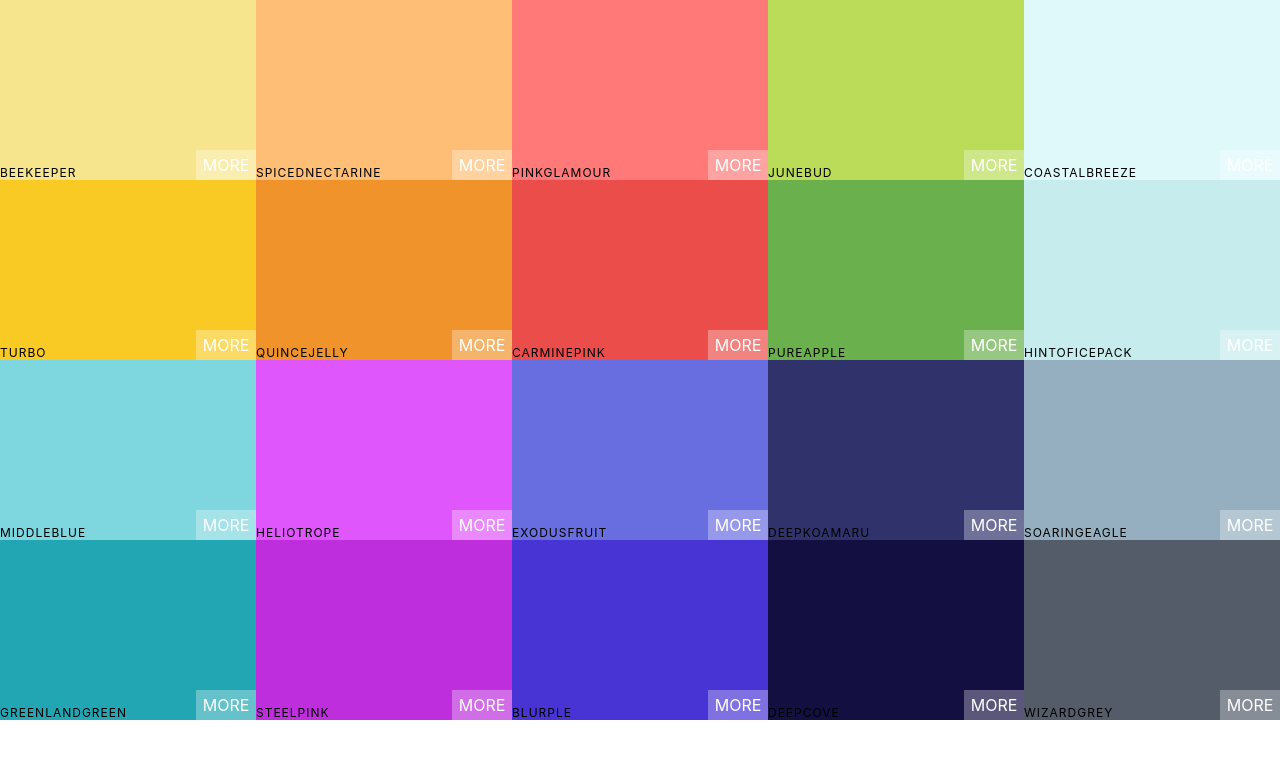
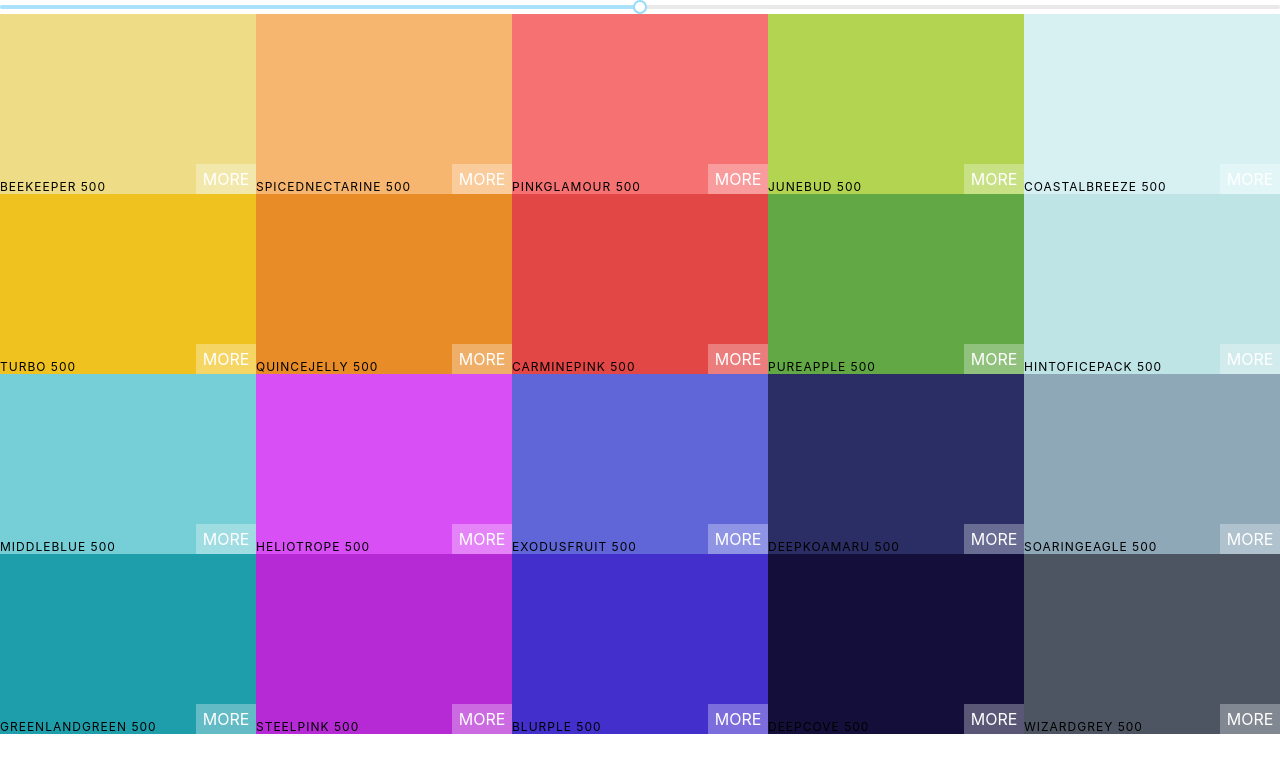
Before and after one commit to nini3008/react--colt, a React (Create React App) app in the folder basics/app1/colors-app/: page / in a window 1280 px wide. Shown: the top 772 px of the page. Built offline with nearby package versions, Linux system fonts and the light colour scheme.

Commit message:
added slider

```diff
--- a/basics/app1/colors-app/src/App.js
+++ b/basics/app1/colors-app/src/App.js
@@ -5,10 +5,9 @@
 
 class App extends Component {
   render() {
-    console.log(generatePalette(seedColors[4]));
     return (
       <div className="App">
-        <Palette {...seedColors[4]} />
+        <Palette palette={generatePalette(seedColors[4])} />
       </div>
     );
   }
--- a/basics/app1/colors-app/src/Palette.js
+++ b/basics/app1/colors-app/src/Palette.js
@@ -1,18 +1,37 @@
 import React, { Component } from "react";
 import ColorBox from "./ColorBox";
 import "./Palette.css";
+import Slider from "rc-slider";
+import "rc-slider/assets/index.css";
 
 class Palette extends Component {
   constructor(props) {
     super(props);
-    this.state = {};
+    this.state = { level: 500 };
+
+    this.changeLevel = this.changeLevel.bind(this);
+  }
+  changeLevel(level) {
+    this.setState({
+      level
+    });
   }
   render() {
-    const colorBoxes = this.props.colors.map(color => (
-      <ColorBox background={color.color} name={color.name} />
+    const { colors } = this.props.palette;
+    const { level } = this.state;
+
+    const colorBoxes = colors[level].map(color => (
+      <ColorBox background={color.hex} name={color.name} />
     ));
     return (
       <div className="Palette">
+        <Slider
+          defaultValue={level}
+          min={100}
+          max={900}
+          step={100}
+          onAfterChange={this.changeLevel}
+        />
         <div className="Palette-colors">{colorBoxes}</div>
       </div>
     );
```
